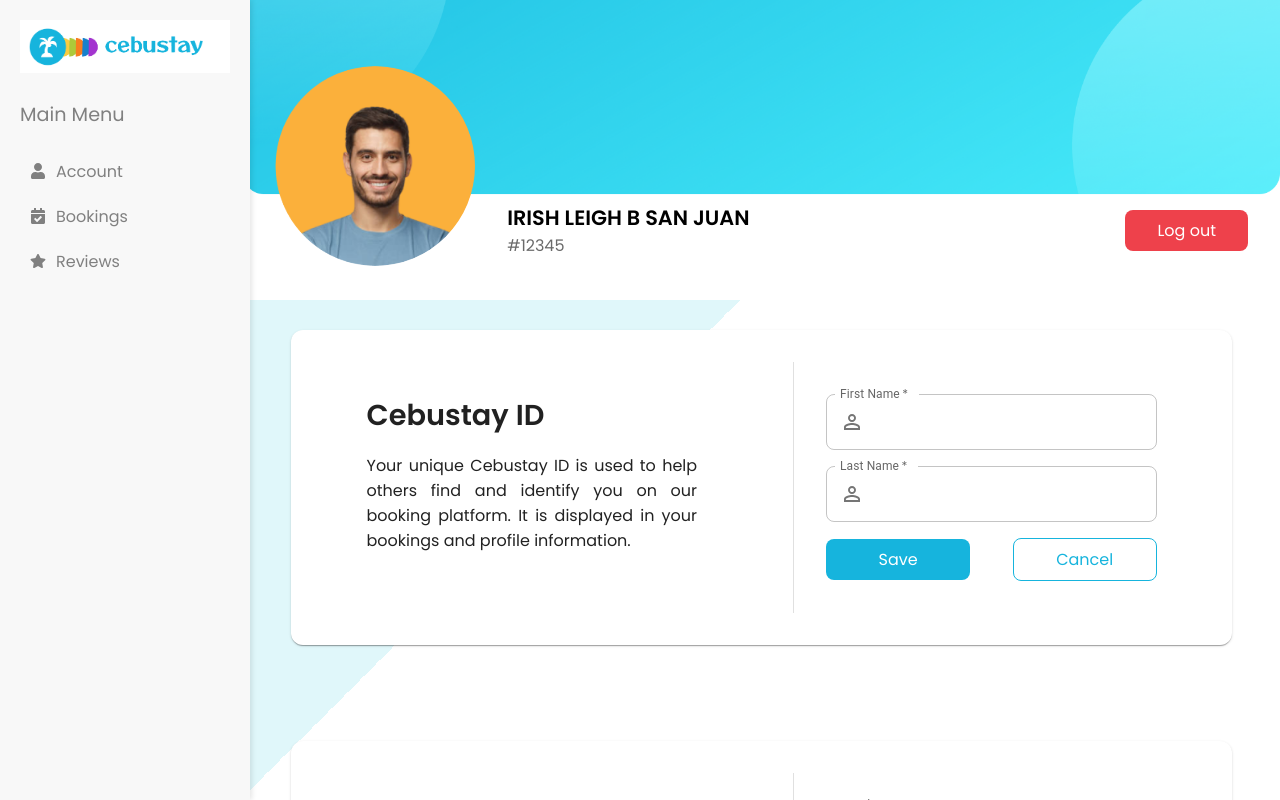
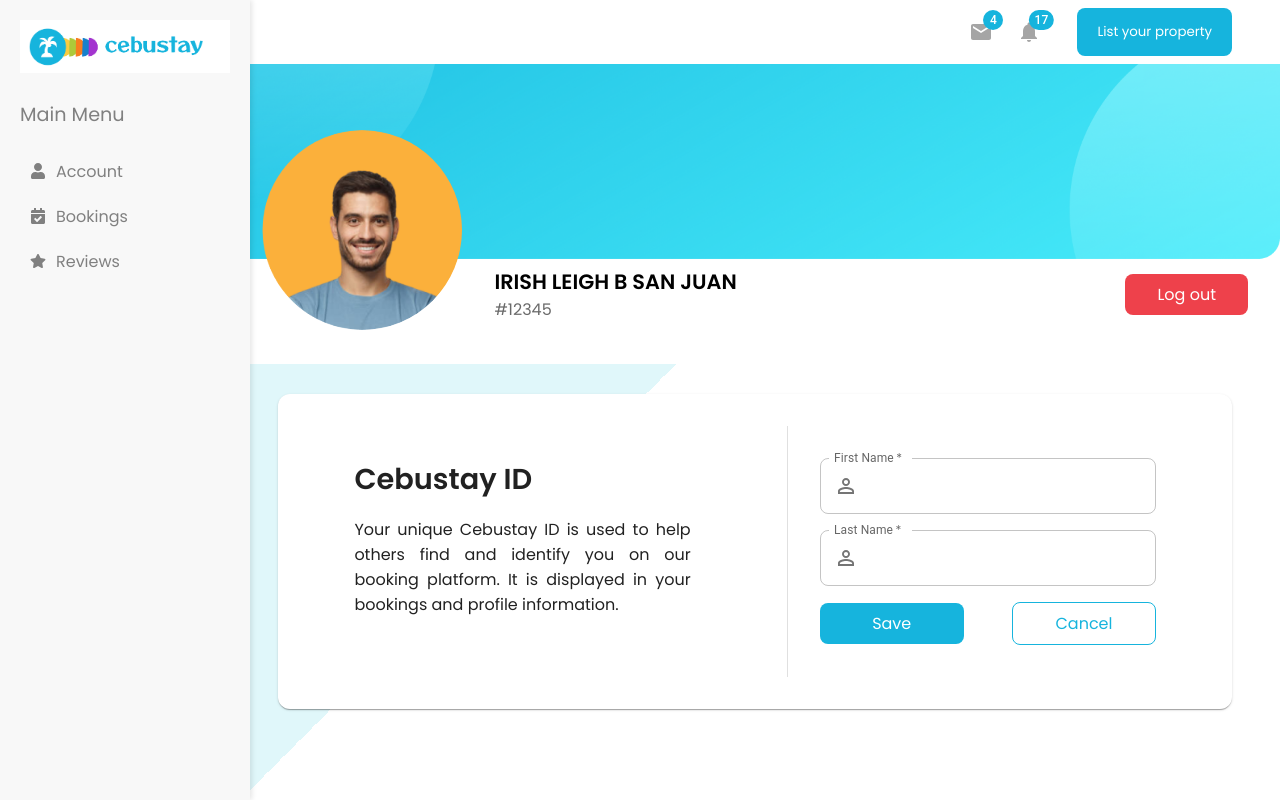
Before and after one commit to IrishLeigh/CebuStay, a React (Create React App) app in the folder fe/: page / in a window 1280 px wide. Shown: the top 800 px of the page. Built offline with nearby package versions, Linux system fonts and the light colour scheme; what google-maps-react would draw is missing.

Commit message:
Added header component for acctmgnt

```diff
--- /dev/null
+++ b/fe/src/components/Header/HeaderAccountMgnt.js
@@ -0,0 +1,93 @@
+import * as React from 'react';
+import { styled, alpha } from '@mui/material/styles';
+import AppBar from '@mui/material/AppBar';
+import Box from '@mui/material/Box';
+import Toolbar from '@mui/material/Toolbar';
+import IconButton from '@mui/material/IconButton';
+import Badge from '@mui/material/Badge';
+
+import Menu from '@mui/material/Menu';
+import MailIcon from '@mui/icons-material/Mail';
+import NotificationsIcon from '@mui/icons-material/Notifications';
+import { Link } from 'react-router-dom';
+import './NavigationBar.css';
+import { MenuItem } from '@mui/material';
+
+export default function HeaderAccountMgnt() {
+  const [anchorEl, setAnchorEl] = React.useState(null);
+  const [mobileMoreAnchorEl, setMobileMoreAnchorEl] = React.useState(null);
+
+  const isMenuOpen = Boolean(anchorEl);
+
+  const handleMobileMenuClose = () => {
+    setMobileMoreAnchorEl(null);
+  };
+
+  const handleMenuClose = () => {
+    setAnchorEl(null);
+    handleMobileMenuClose();
+  };
+
+  const menuId = 'primary-search-account-menu';
+  const renderMenu = (
+    <Menu
+      anchorEl={anchorEl}
+      anchorOrigin={{
+        vertical: 'top',
+        horizontal: 'right',
+      }}
+      id={menuId}
+      keepMounted
+      transformOrigin={{
+        vertical: 'top',
+        horizontal: 'right',
+      }}
+      open={isMenuOpen}
+      onClose={handleMenuClose}
+    >
+      <MenuItem onClick={handleMenuClose}>Profile</MenuItem>
+      <MenuItem onClick={handleMenuClose}>My account</MenuItem>
+    </Menu>
+  );
+
+  return (
+    <Box>
+      <AppBar position="static" sx={{ backgroundColor: 'white', color: 'black' }}>
+        <Toolbar>
+          <Box sx={{ flexGrow: 1 }} />
+          <Box sx={{ display: { xs: 'none', md: 'flex' } }}>
+            <IconButton size="large" aria-label="show 4 new mails" sx={{ color: '#A5A5A5' }}>
+              <Badge badgeContent={4} sx={{
+                '& .MuiBadge-badge': {
+                  backgroundColor: '#16B4DD',
+                  color: 'white',
+                },
+              }}>
+                <MailIcon />
+              </Badge>
+            </IconButton>
+            <IconButton
+              size="large"
+              aria-label="show 17 new notifications"
+              sx={{ color: '#A5A5A5' }}
+            >
+              <Badge badgeContent={17} sx={{
+                '& .MuiBadge-badge': {
+                  backgroundColor: '#16B4DD',
+                  color: 'white',
+                },
+              }}>
+                <NotificationsIcon />
+              </Badge>
+            </IconButton>
+            <button className="property-listing">
+              <Link to="/list-your-property" style={{ textDecoration: 'none', color: 'inherit' }}>
+                List your property
+              </Link>
+            </button>
+          </Box>
+        </Toolbar>
+      </AppBar>
+    </Box>
+  );
+}
--- a/fe/src/components/Header/NavigationBar.css
+++ b/fe/src/components/Header/NavigationBar.css
@@ -68,7 +68,7 @@
 }
 
 .property-listing:hover {
-  background-color: #ADC939   ; /* Darker yellow on hover */
+  background-color: #A334CF   ; /* Darker yellow on hover */
   color: #ffffff;
 }
 
@@ -81,13 +81,15 @@
 }
 
 .property-listing {
-  background-color: #A334CF; /* Yellow background */
-  padding: 10px 20px;
-  border-radius: 5px;
+  background-color: #16B4DD; /* Yellow background */
+  /* padding: 10px 20px; */
+  border-radius: 8px;
   color: #ffffff;
   border: none; /* Remove border */
   margin-left: 1.5rem; /* Add space between links and button */
   margin-right: 1.5rem;
+  font-family: Poppins, sans-serif;
+
 }
 /* Logo */
 .logo img {
--- a/fe/src/pages/AccountManagement/Sample.js
+++ b/fe/src/pages/AccountManagement/Sample.js
@@ -2,13 +2,15 @@
 import AccountSidebar from "./components/AccountSidebar";
 import AccountID from "./components/AccountID";
 import UserProfile from "./components/UserProfile";
+import HeaderAccountMgnt from "../../components/Header/HeaderAccountMgnt";
 
 export default function Sample() {
   return (
-    <div style={{ display: "flex", height: "100vh" }}>
+    <div style={{ display: "flex", height: "100vh" ,}}>
 
-        <AccountSidebar />
-      <div style={{ marginLeft: "19vw", width: "81vw", display: "flex", flexDirection: "column" }}>
+      <AccountSidebar />
+      <div style={{ marginLeft: "18vw", width: "85vw", display: "flex", flexDirection: "column" }}>
+      <HeaderAccountMgnt/>
         <UserProfile />
       </div>
     </div>
--- a/fe/src/pages/AccountManagement/css/UserProfile.css
+++ b/fe/src/pages/AccountManagement/css/UserProfile.css
@@ -4,12 +4,16 @@
   flex-direction: column;
   align-items: center;
   margin-bottom: 0;
+  margin: 0; /* Ensure no margin */
+  padding: 0; /* Ensure no padding */
 }
 
 .account-banner-container {
   width: 100%;
   height: 400px; /* Default height for resolutions above 1920px */
   position: relative;
+  margin: 0; /* Ensure no margin */
+  padding: 0; /* Ensure no padding */
 }
 
 .account-banner-image {
```
